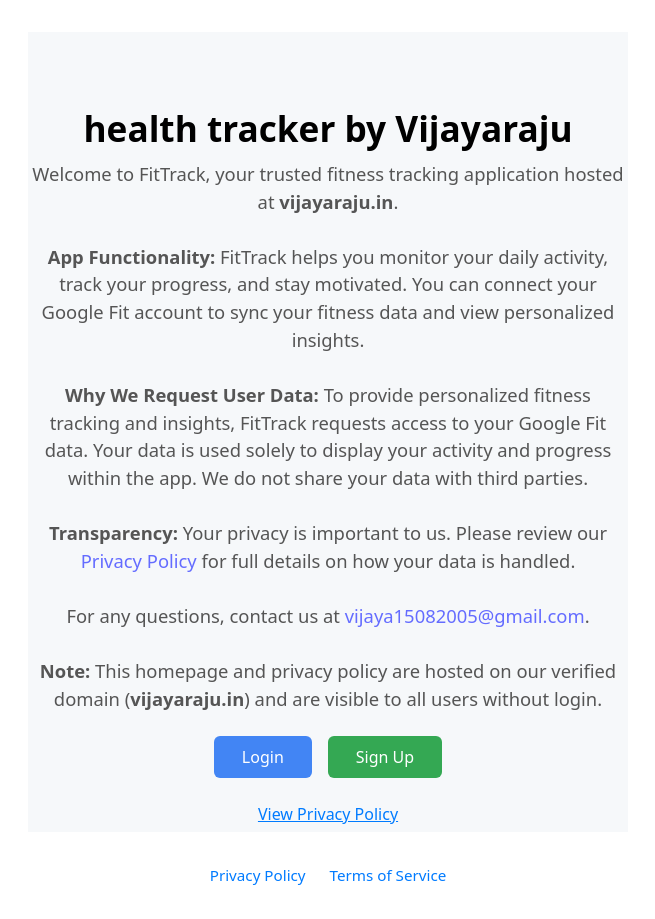
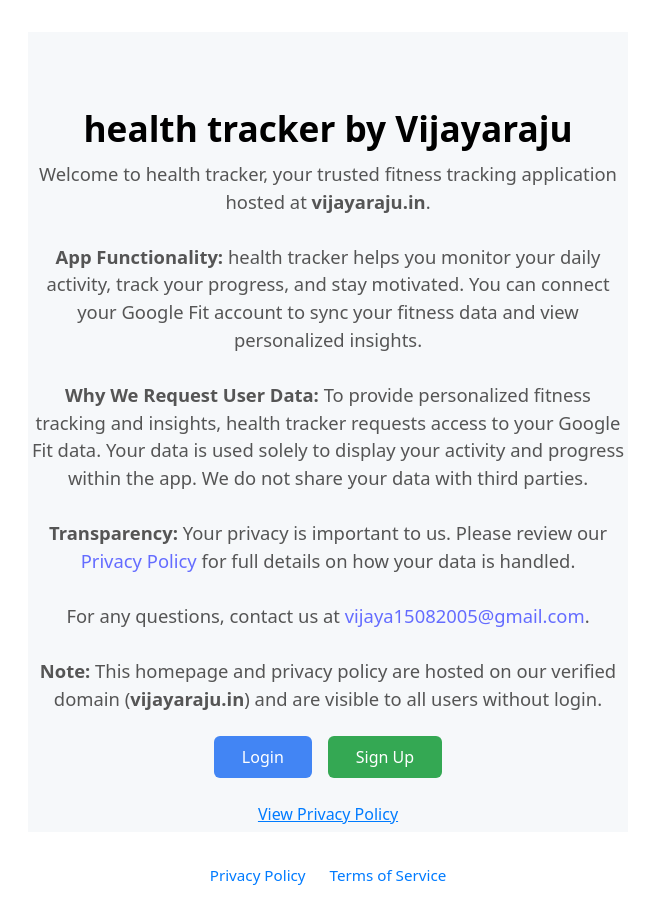
Before and after one commit to 2300031302/papafe, a React (Vite) app: page / in a window 1280 px wide. Shown: the whole page, without its empty margins (312-967 px from the left). Built offline with nearby package versions, Linux system fonts and the light colour scheme.

Commit message:
home pag e name new 10.46

```diff
--- a/src/App.jsx
+++ b/src/App.jsx
@@ -108,9 +108,9 @@
     <div className="home-page" style={{textAlign: 'center', marginTop: 48}}>
       <h1 style={{fontSize: '2.2rem', marginBottom: 12, color: '#000'}}>health tracker by Vijayaraju</h1>
       <p style={{fontSize: '1.15rem', color: '#555', maxWidth: 600, margin: '0 auto 24px'}}>
-        Welcome to FitTrack, your trusted fitness tracking application hosted at <b>vijayaraju.in</b>.<br /><br />
-        <b>App Functionality:</b> FitTrack helps you monitor your daily activity, track your progress, and stay motivated. You can connect your Google Fit account to sync your fitness data and view personalized insights.<br /><br />
-        <b>Why We Request User Data:</b> To provide personalized fitness tracking and insights, FitTrack requests access to your Google Fit data. Your data is used solely to display your activity and progress within the app. We do not share your data with third parties.<br /><br />
+        Welcome to health tracker, your trusted fitness tracking application hosted at <b>vijayaraju.in</b>.<br /><br />
+        <b>App Functionality:</b> health tracker helps you monitor your daily activity, track your progress, and stay motivated. You can connect your Google Fit account to sync your fitness data and view personalized insights.<br /><br />
+        <b>Why We Request User Data:</b> To provide personalized fitness tracking and insights, health tracker requests access to your Google Fit data. Your data is used solely to display your activity and progress within the app. We do not share your data with third parties.<br /><br />
         <b>Transparency:</b> Your privacy is important to us. Please review our <a href="https://vijayaraju.in/privacy-policy" target="_blank" rel="noopener noreferrer">Privacy Policy</a> for full details on how your data is handled.<br /><br />
         For any questions, contact us at <a href="mailto:vijaya15082005@gmail.com">vijaya15082005@gmail.com</a>.<br /><br />
         <b>Note:</b> This homepage and privacy policy are hosted on our verified domain (<b>vijayaraju.in</b>) and are visible to all users without login.
```
